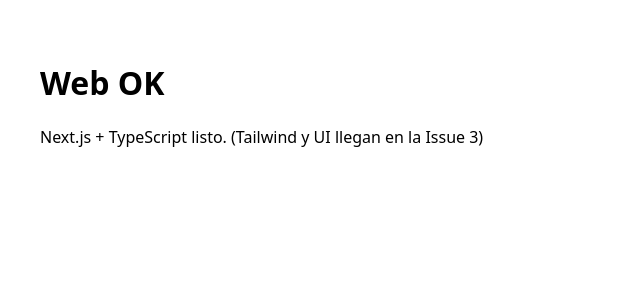
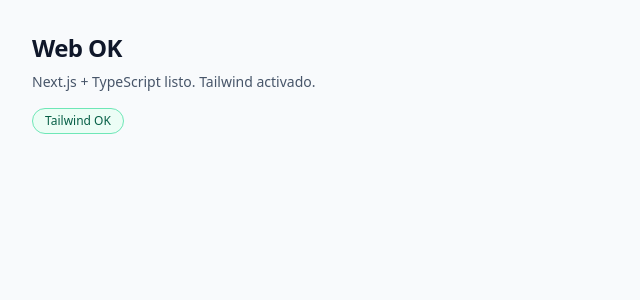
Before and after one commit to Cruz1122/algorithmic-analysis, a Next.js app in the folder apps/web/: page / in a window 1280 px wide. Shown: the top 300 px of the page, without its empty margins (0-640 px from the left). Built offline with nearby package versions, Linux system fonts and the light colour scheme.

Commit message:
feat(web): integrate Tailwind CS

```diff
--- /dev/null
+++ b/apps/web/postcss.config.js
@@ -0,0 +1,6 @@
+module.exports = {
+  plugins: {
+    tailwindcss: {},
+    autoprefixer: {}
+  }
+};
--- a/apps/web/src/app/globals.css
+++ b/apps/web/src/app/globals.css
@@ -1,3 +1,7 @@
-:root { color-scheme: light dark; }
+@tailwind base;
+@tailwind components;
+@tailwind utilities;
+
+/* Ajustes mínimos globales */
 * { box-sizing: border-box; }
 html, body { margin: 0; padding: 0; }
--- a/apps/web/src/app/layout.tsx
+++ b/apps/web/src/app/layout.tsx
@@ -1,12 +1,14 @@
+import "./globals.css";
+
 export const metadata = {
   title: "Analizador de Complejidades",
   description: "Frontend Next.js"
 };
 
-export default function RootLayout({ children }: { children: React.ReactNode }) {
+export default function RootLayout({ children }: Readonly<{ children: React.ReactNode }>) {
   return (
     <html lang="es">
-      <body style={{ fontFamily: "system-ui, -apple-system, Segoe UI, Roboto, Ubuntu, Cantarell, Noto Sans, sans-serif" }}>
+      <body className="min-h-screen bg-slate-50 text-slate-900 antialiased dark:bg-slate-950 dark:text-slate-100">
         {children}
       </body>
     </html>
--- a/apps/web/src/app/page.tsx
+++ b/apps/web/src/app/page.tsx
@@ -1,8 +1,15 @@
 export default function HomePage() {
   return (
-    <main style={{ padding: "2rem" }}>
-      <h1>Web OK</h1>
-      <p>Next.js + TypeScript listo. (Tailwind y UI llegan en la Issue 3)</p>
+    <main className="p-8">
+      <h1 className="text-2xl font-semibold tracking-tight">Web OK</h1>
+      <p className="mt-2 text-sm text-slate-600 dark:text-slate-300">
+        Next.js + TypeScript listo. Tailwind activado.
+      </p>
+      <div className="mt-4 inline-flex items-center rounded-full border px-3 py-1 text-xs font-medium
+                      border-emerald-300 bg-emerald-50 text-emerald-800
+                      dark:border-emerald-800 dark:bg-emerald-900/30 dark:text-emerald-200">
+        Tailwind OK
+      </div>
     </main>
   );
 }
--- /dev/null
+++ b/apps/web/tailwind.config.ts
@@ -0,0 +1,15 @@
+import type { Config } from "tailwindcss";
+
+export default {
+  darkMode: "media",
+  content: [
+    "./src/app/**/*.{ts,tsx}",
+    "./src/components/**/*.{ts,tsx}",
+    "./src/**/*.{md,mdx}"
+    // Si luego usamos UI compartido: "../../packages/ui/src/**/*.{ts,tsx}"
+  ],
+  theme: {
+    extend: {}
+  },
+  plugins: []
+} satisfies Config;
```
Also changed, not shown: apps/web/package.json (+6 -1 lines), 1 other file (tests, documents, lock files or other folders).
